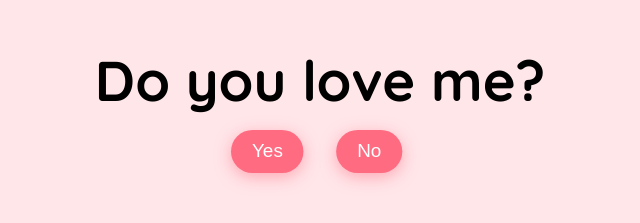
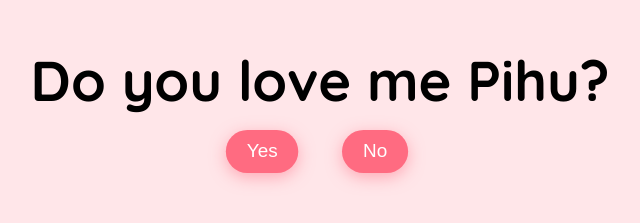
Before and after one commit to akshatjain94940-hub/lovenew, a plain HTML site: page index.html in a window 1280 px wide. Shown: the part 331-554 px from the top of the page, without its empty margins (320-960 px from the left). Drawn offline with Linux system fonts and the light colour scheme.

Commit message:
Update question text in index.html

```diff
--- a/index.html
+++ b/index.html
@@ -15,7 +15,7 @@
 
 <div class="question-container container">
 <video class="local-gif" src="Reply me love.mp4" autoplay muted loop></video>
-  <h2 class="question">Do you love me?</h2>
+  <h2 class="question">Do you love me Pihu?</h2>
   <div class="button-container">
     <button class="yes-btn btn js-yes-btn">Yes</button>
     <button class="no-btn btn js-no-btn">No</button>
@@ -37,4 +37,5 @@
 <script src="script.js"></script>
 
 </body>
+
 </html>
```
